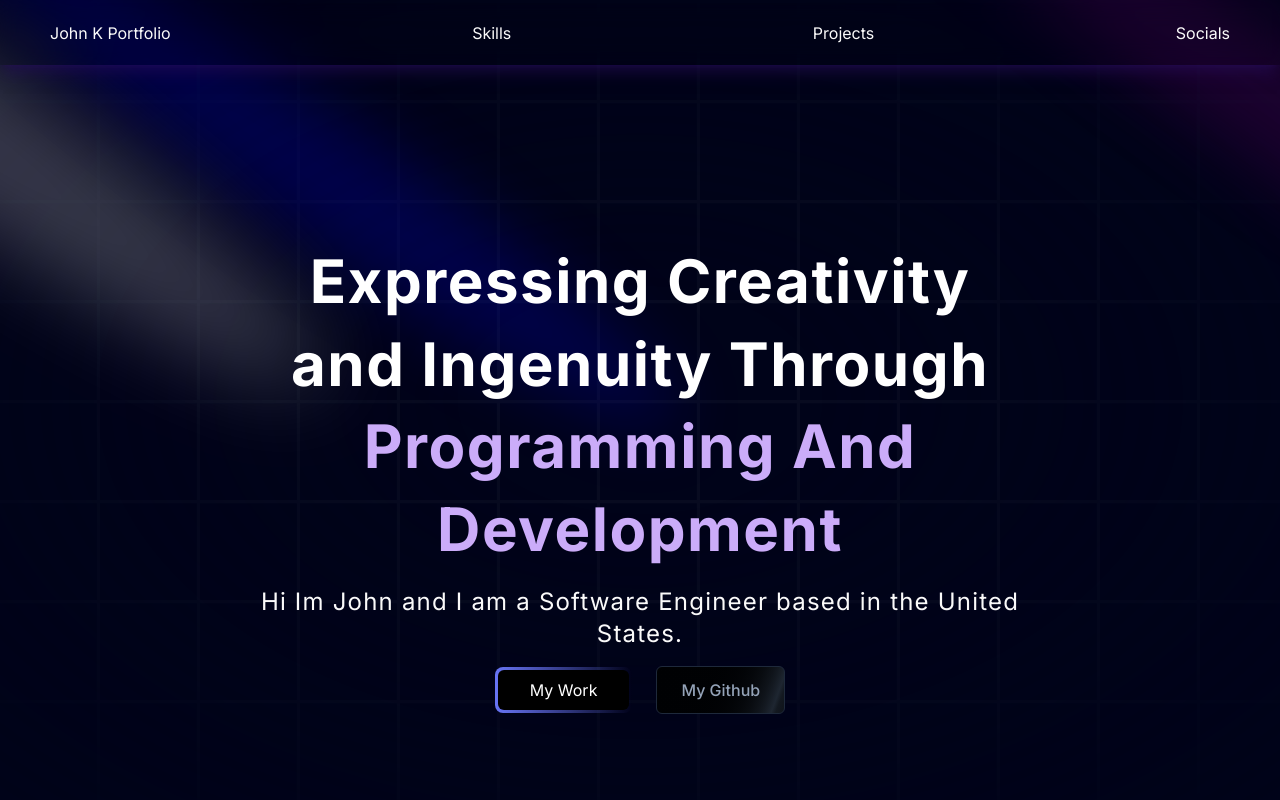
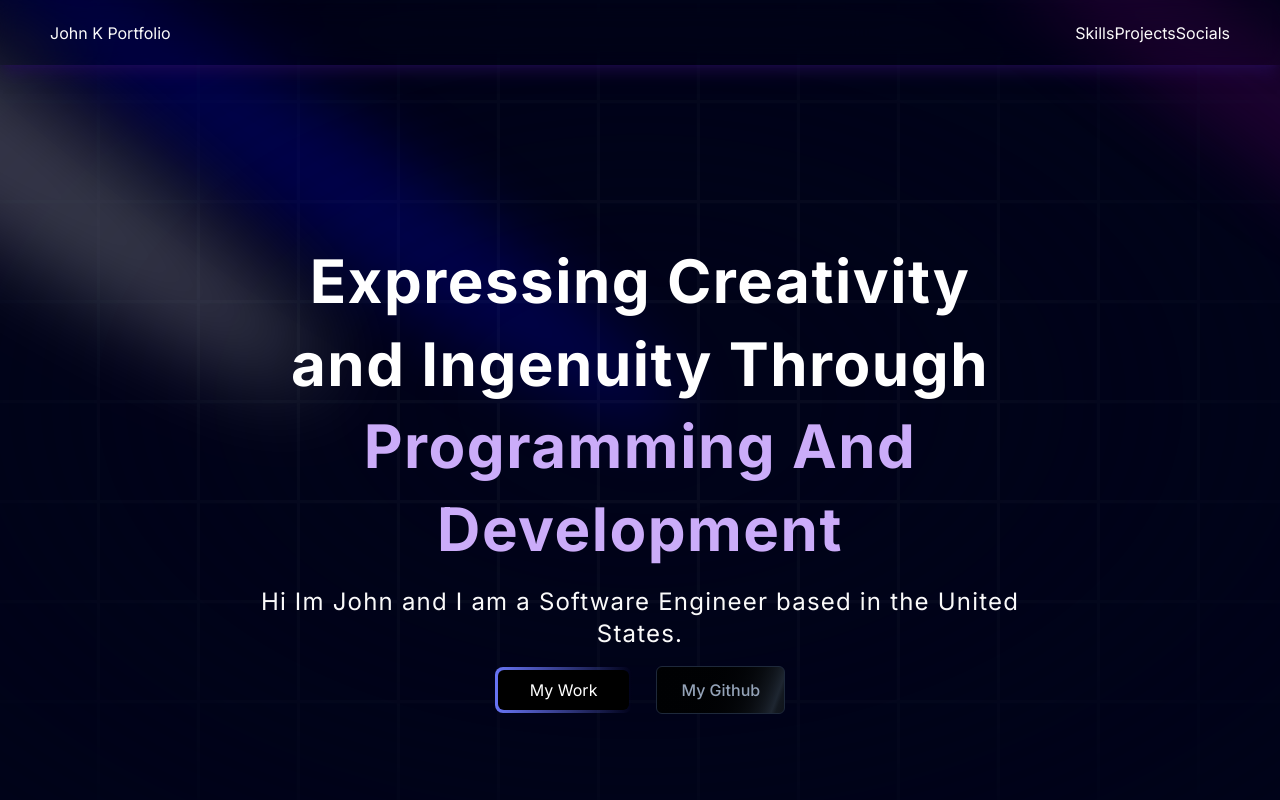
Before and after one commit to ArmadaDev25/NextJSPortfolio_v2, a Next.js app in the folder portfoliov2/: page / in a window 1280 px wide. Shown: the top 800 px of the page. Built offline with nearby package versions, Linux system fonts and the light colour scheme.

Commit message:
Update Navbar.tsx

```diff
--- a/portfoliov2/components/Navbar.tsx
+++ b/portfoliov2/components/Navbar.tsx
@@ -8,6 +8,7 @@ const Navbar = () => {
                 <h1>
                     John K Portfolio
                 </h1>
+                <div className="flex flex-row">
                 <h1>
                     Skills
                 </h1>
@@ -17,6 +18,7 @@ const Navbar = () => {
                 <h1>
                     Socials
                 </h1>
+                </div>
 
 
 
```
